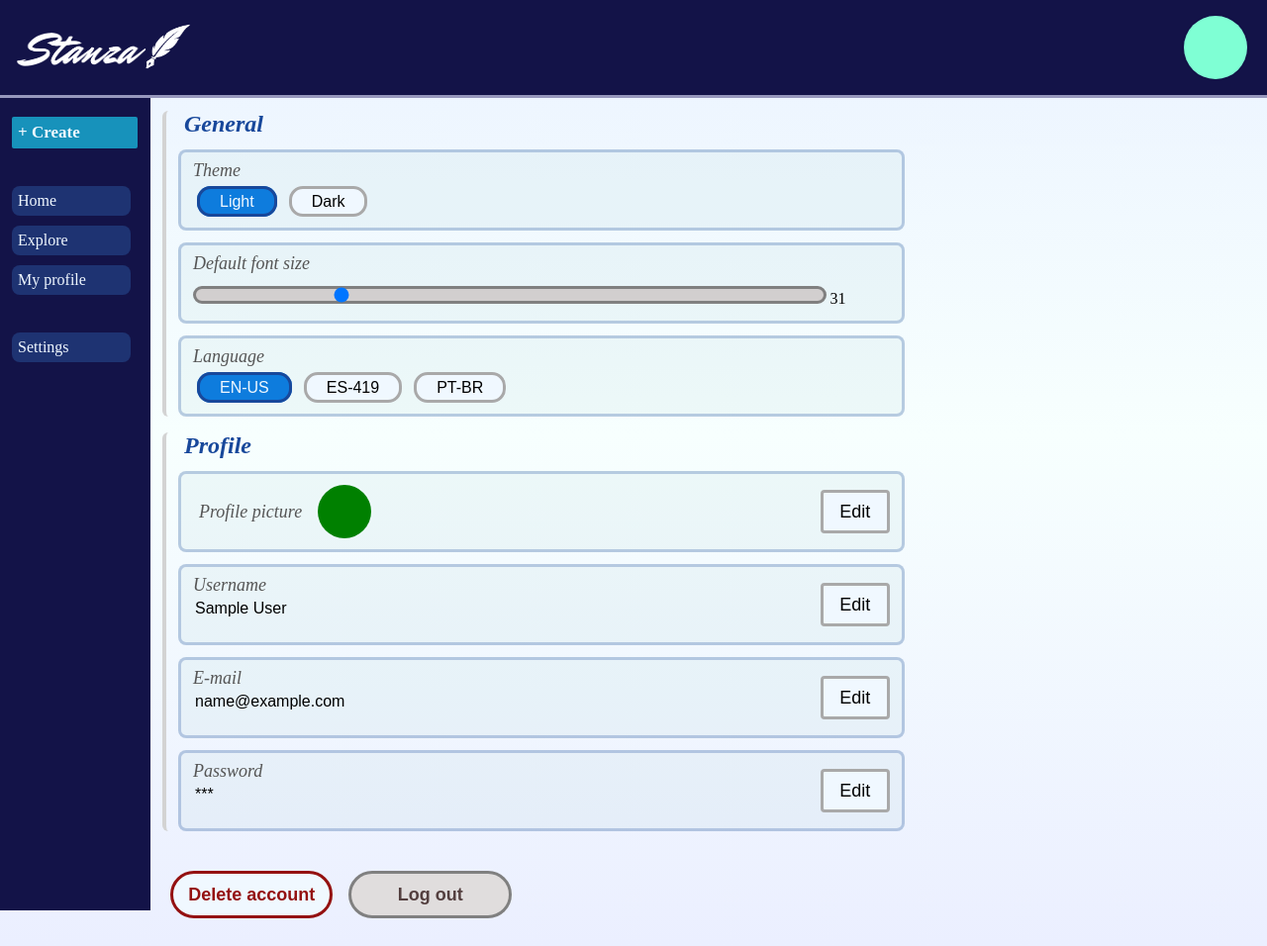
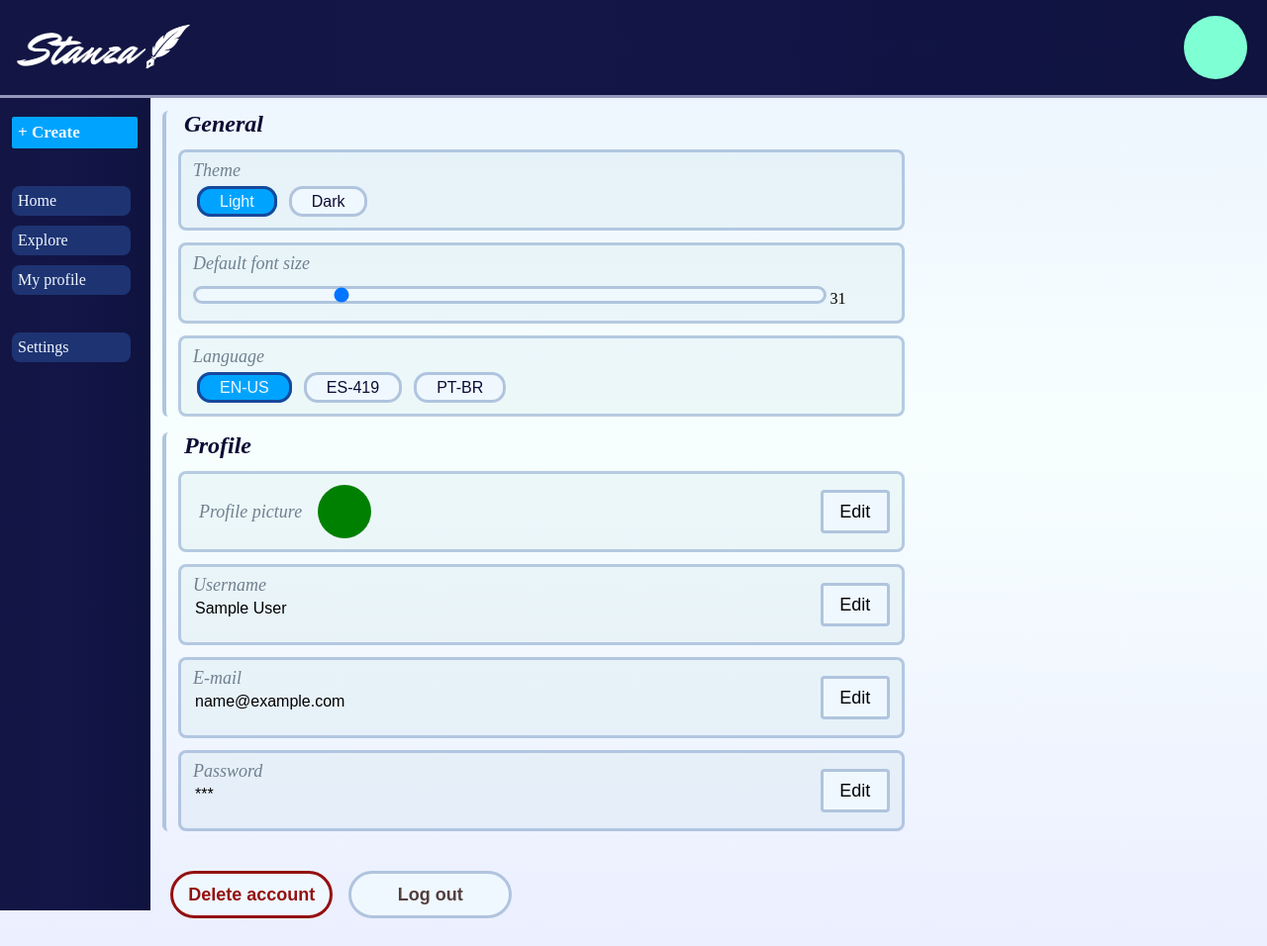
Before and after one commit to VortexCompilers/stanza, a PHP site: page /frontend/settings.php in a window 1280 px wide. Shown: the whole page at 99% size. Run offline with PHP 8.4, Linux system fonts and the light colour scheme; the visitor is signed in with stand-in values (Sample User, id 1).

Commit message:
frontend: CSS Colors Variables

```diff
--- a/frontend/catalog.php
+++ b/frontend/catalog.php
@@ -22,7 +22,8 @@ require_once __DIR__ . '/../backend/search.php';
 <head>
     <meta charset="UTF-8">
     <meta name="viewport" content="width=device-width, initial-scale=1.0">
-   <link rel="stylesheet" href="css/catalog.css">
+  <link rel="stylesheet" href="color.css">
+    <link rel="stylesheet" href="css/catalog.css">
   <link rel="stylesheet" href="css/header.css">
   <link rel="stylesheet" href="css/nav.css">
 
--- a/frontend/create.php
+++ b/frontend/create.php
@@ -21,7 +21,8 @@ require_once __DIR__ . '/lang/load.php'; ?>
 <head>
     <meta charset="UTF-8">
     <meta name="viewport" content="width=device-width, initial-scale=1.0">
-   <link rel="stylesheet" href="css/create.css">
+   <link rel="stylesheet" href="css/color.css">
+    <link rel="stylesheet" href="css/create.css">
  <link rel="stylesheet" href="css/header.css">
  <link rel="stylesheet" href="css/nav.css">
 
--- /dev/null
+++ b/frontend/css/color.css
@@ -0,0 +1,34 @@
+/*
+  DECLARATION OF ARTIFICIAL INTELLIGENCE USE
+
+  Tool: ChatGPT
+
+  Stage: Interface Design
+
+  Purpose: Assisted with UI design decisions, including color palette
+           refinement for light/dark themes, CSS variable organization,
+           layout structuring, and styling adjustments for reusable
+           interfaces components.
+
+  Validation: Reviewed visual consistency, CSS implementation, and layout
+             behavior through browser testing across project pages.
+ */
+
+:root{
+    /* Base Colors */
+    --primary:linear-gradient(180deg,rgba(235, 243, 255, 1) 0%, rgba(247, 255, 254, 1) 46%, rgba(235, 239, 255, 1) 100%);
+    --secondary:linear-gradient(90deg, rgb(19, 22, 68) 0%, rgb(18, 21, 70) 50%, rgb(15, 19, 62) 100%);
+    --tertiary: rgb(0, 164, 255);
+
+
+
+    /* Texts */
+    --light:aliceblue;
+    --medium:lightsteelblue;
+    --deep:slategrey;
+    --dark:rgb(12, 12, 52);
+
+
+    /* Backgrounds */
+    --backblue:rgb(25, 22, 109);
+}
--- a/frontend/css/header.css
+++ b/frontend/css/header.css
@@ -11,7 +11,7 @@ padding: 0 16px;
 
 align-content: center;
 
-background-color: rgb(19, 19, 72);
+background: var(--secondary);
 border-bottom: 3px solid rgb(151, 152, 189);
 z-index: 5;
 
@@ -53,8 +53,8 @@ header .Lbup {
 margin-right: 0;
 }
 header .Lbup a{
-    color: black;
-    background-color: aliceblue;
+    color: var(--secondary);
+    background-color: var(--light);
     text-decoration: none;
     padding: 8px;
     margin: auto 0;
@@ -98,12 +98,13 @@ header .bup .pfp{
     margin: 0 8%;
     text-decoration: none;
     font-size: 36px;
-    color: aliceblue;
+    color: var(--light);
 }
 .menugrid .gridcard{
     width: 100%;
     height: 100px;
-   background-color: rgb(23, 146, 187);
+   background-color:
+   var(--tertiary);
 
     border-radius: 24px;
 
@@ -114,7 +115,7 @@ header .bup .pfp{
 
 #menubutton{
     font-size: 32px;
-    color: aliceblue;
+    color: var(--light);
     font-weight: bolder;
     align-self: center;
     padding:  0;
@@ -129,7 +130,7 @@ header .bup .pfp{
     border: 2px solid gray;
     border-radius: 4px;
     font-weight: bold;
-    color: aliceblue;
+    color: var(--light);
 
    width: 48px;
    height: 48px;
--- a/frontend/css/nav.css
+++ b/frontend/css/nav.css
@@ -9,7 +9,7 @@ nav{
 
     margin: 96px 0 0 0;
 
-    background-color: rgb(19, 19, 72);
+    background: var(--secondary);
     z-index: 3;
     }
 
@@ -25,7 +25,7 @@ nav{
         border-radius: 8px;
         background-color: rgb(30, 51, 114);
     }
-    nav a {margin:0;text-decoration: none; color: aliceblue;}
+    nav a {margin:0;text-decoration: none; color: var(--light);}
 
     .createbt{
          width: 90%;
@@ -33,8 +33,7 @@ nav{
         font-weight: bold;
         height: 20px;
         border-radius: 2px;
-        background-color: rgb(23, 146, 187);
-    }
+        background-color: var(--tertiary);}
 
 
 
--- a/frontend/css/settings.css
+++ b/frontend/css/settings.css
@@ -1,7 +1,7 @@
 /* Settings */
 
 body{
-   background: linear-gradient(180deg,rgba(235, 243, 255, 1) 0%, rgba(247, 255, 254, 1) 46%, rgba(235, 239, 255, 1) 100%);
+   background: var(--primary)
 }
 
 
@@ -11,7 +11,7 @@ h1{
     font-size: 24px;
     font-style: italic;
     margin: 24px 0 0 12px ;
-    color: rgb(24, 72, 155);
+    color: var(--dark);
 }
 
 .stsbox, .stsbox1{
@@ -32,7 +32,7 @@ h1{
 
     margin: 0 0 12px 8px ;
 
-    color: rgb(85, 85, 85);
+    color: var(--deep);
 
 
 }
@@ -56,9 +56,9 @@ h1{
     font-size: 16px ;
 
 
-    color: black;
-    background-color: aliceblue;
-    border: 3px solid darkgray;
+    color: var(--dark);
+    background-color: var(--light);
+    border: 3px solid var(--medium);
     border-radius: 14px;
 
     padding: 4px 20px;
@@ -68,9 +68,9 @@ h1{
 .rdbt input[type="radio"]:checked + label,
 .rdbt a[aria-current="true"] {
 
-    background-color: rgb(14, 124, 221) ;
+    background-color:var(--tertiary) ;
     border-color:rgb(24, 72, 155);
-    color: aliceblue;
+    color: var(--light);
 
 }
 
@@ -87,8 +87,8 @@ display: none;
     height: 12px;
     margin: 0;
 
-    background-color:rgb(210, 207, 207);
-    border: 3px solid gray;
+    background-color:var(--light);
+    border: 3px solid var(--medium);
     border-radius: 10px;
  }
 
@@ -102,14 +102,14 @@ display: none;
     width: 20%;
     height: 72%;
     align-self: center;
-    background-color: aliceblue;
-    border: 3px solid darkgray;
+    background-color: var(--light);
+    border: 3px solid var(--medium);
     border-radius: 20px;
     font-size: 24px;
    margin-left: auto;
 }
 .stsbox1 button:hover{
-    background-color: rgb(230, 226, 226);
+    background-color:var(--medium);
 }
 
 
@@ -141,9 +141,9 @@ margin: auto 0;
     height: 54px;
     font-size: 20px;
     font-weight:bold;
-    border: 3px solid gray;
+    border: 3px solid var(--medium);
     border-radius: 24px;
-background-color: rgb(224, 221, 221);
+background-color: var(--light);
 
 
 }
@@ -152,7 +152,7 @@ background-color: rgb(224, 221, 221);
     color: rgb(83, 63, 63);}
 
 .dlbt{
-    background-color: aliceblue;
+    background-color: var(--light);
     border-color:rgb(148, 17, 17);
     color: rgb(148, 17, 17);
 
@@ -168,7 +168,7 @@ background-color: rgb(224, 221, 221);
 {
 .settingsec{
     margin: 6px 12px;
-    border-left: 4px solid lightgray;
+    border-left: 4px solid var(--medium);
     border-radius: 6px;
 }
 
--- a/frontend/edit.php
+++ b/frontend/edit.php
@@ -7,7 +7,8 @@ require_once __DIR__ . '/../backend/edit.php';
 <head>
     <meta charset="UTF-8">
     <meta name="viewport" content="width=device-width, initial-scale=1.0">
-   <link rel="stylesheet" href="css/edit.css">
+   <link rel="stylesheet" href="css/color.css">
+    <link rel="stylesheet" href="css/edit.css">
    <link rel="stylesheet" href="css/header.css">
     <title>Stanza</title>
 </head>
--- a/frontend/home.php
+++ b/frontend/home.php
@@ -18,7 +18,8 @@ require_once __DIR__ . '/../backend/home.php';
 <head>
     <meta charset="UTF-8">
     <meta name="viewport" content="width=device-width, initial-scale=1.0">
-   <link rel="stylesheet" href="css/homestt.css">
+ <link rel="stylesheet" href="css/color.css">
+    <link rel="stylesheet" href="css/homestt.css">
   <link rel="stylesheet" href="css/header.css">
   <link rel="stylesheet" href="css/nav.css">
 
@@ -152,7 +153,7 @@ require_once __DIR__ . '/../backend/home.php';
 
 
         <div class="Bsection">
-        <p>STANZA <span style="color: deepskyblue; font-weight: normal;"><?= translator('home_tops') ?></span></p>
+        <p>STANZA <span style="color: var(--tertiary); font-weight: normal;"><?= translator('home_tops') ?></span></p>
 
 
 
--- a/frontend/profile.php
+++ b/frontend/profile.php
@@ -7,7 +7,8 @@ require_once __DIR__ . '/../backend/profile.php';
 <head>
     <meta charset="UTF-8">
     <meta name="viewport" content="width=device-width, initial-scale=1.0">
-   <link rel="stylesheet" href="css/profile.css">
+ <link rel="stylesheet" href="css/color.css">
+    <link rel="stylesheet" href="css/profile.css">
   <link rel="stylesheet" href="css/header.css">
   <link rel="stylesheet" href="css/nav.css">
 
--- a/frontend/read.php
+++ b/frontend/read.php
@@ -7,7 +7,8 @@ require_once __DIR__ . '/../backend/read.php';
 <head>
     <meta charset="UTF-8">
     <meta name="viewport" content="width=device-width, initial-scale=1.0">
-   <link rel="stylesheet" href="css/edit.css">
+ <link rel="stylesheet" href="css/color.css">
+    <link rel="stylesheet" href="css/edit.css">
    <link rel="stylesheet" href="css/header.css">
 
  <link rel="icon" type="image/png" href="img/logo.png">
--- a/frontend/settings.php
+++ b/frontend/settings.php
@@ -7,7 +7,8 @@ require_once __DIR__ . '/../backend/settings.php';
 <head>
     <meta charset="UTF-8">
     <meta name="viewport" content="width=device-width, initial-scale=1.0">
-   <link rel="stylesheet" href="css/settings.css">
+<link rel="stylesheet" href="css/color.css">
+    <link rel="stylesheet" href="css/settings.css">
  <link rel="stylesheet" href="css/header.css">
  <link rel="stylesheet" href="css/nav.css">
 
```
Also changed, not shown: frontend/css/create.css (+15 -22 lines), frontend/css/edit.css (+25 -24 lines), frontend/css/homestt.css (+15 -20 lines), frontend/css/profile.css (+4 -16 lines).
